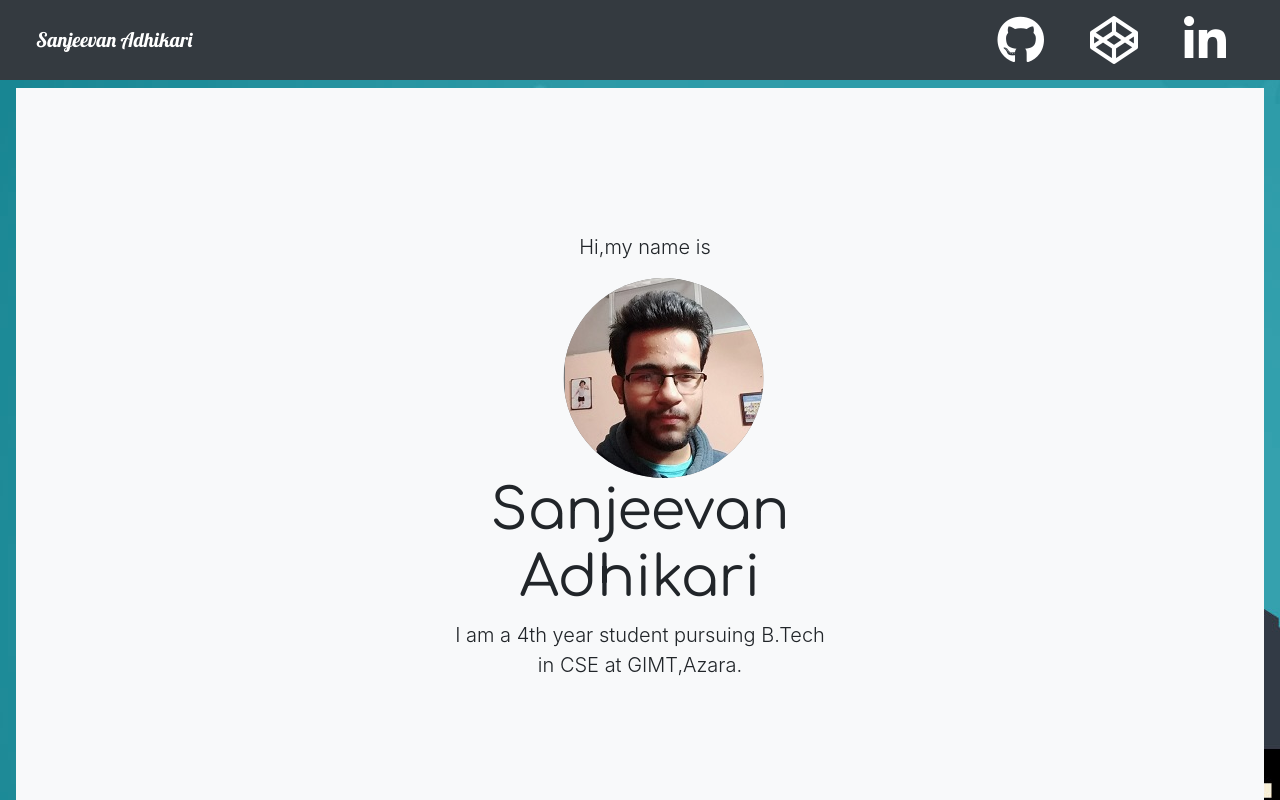
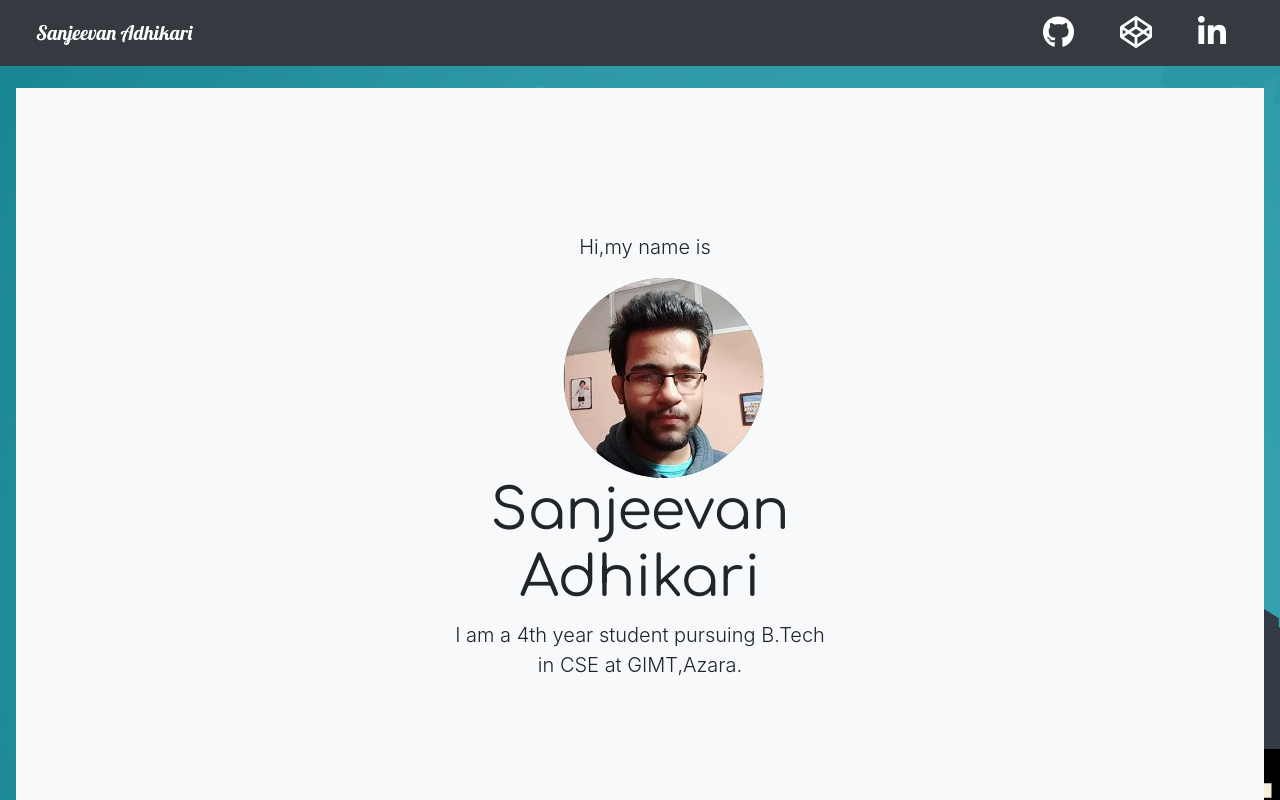
Before and after one commit to Sanjeevan1998/trainingportfolio, a plain HTML site: page index.html in a window 1280 px wide. Shown: the top 800 px of the page. Drawn offline with nearby package versions, Linux system fonts and the light colour scheme.

Commit message:
icon size change

```diff
--- a/index.html
+++ b/index.html
@@ -30,13 +30,13 @@
   <div class="collapse navbar-collapse" id="navbarSupportedContent">
     <ul class="navbar-nav ml-auto">
       <li class="nav-item active" style="margin: 0 30px 0 0;">
-        <a class="nav-link" href="https://github.com/Sanjeevan1998"><i  title="Github" class="fab fa-github fa-3x"></i><span class="sr-only">(current)</span></a>
+        <a class="nav-link" href="https://github.com/Sanjeevan1998"><i  title="Github" class="fab fa-github fa-2x"></i><span class="sr-only">(current)</span></a>
       </li>
       <li class="nav-item active " style="margin: 0 30px 0 0;">
-        <a class="nav-link" href="https://codepen.io/Sanju98/"><i  title="Codepen" class="fab fa-codepen fa-3x"></i></a>
+        <a class="nav-link" href="https://codepen.io/Sanju98/"><i  title="Codepen" class="fab fa-codepen fa-2x"></i></a>
       </li>
       <li class="nav-item active " style="margin: 0 30px 0 0;">
-        <a class="nav-link" href="https://www.linkedin.com/in/sanjeevan-adhikari-227892180/"><i title="Linked-In" class="fab fa-linkedin-in fa-3x"></i></a>
+        <a class="nav-link" href="https://www.linkedin.com/in/sanjeevan-adhikari-227892180/"><i title="Linked-In" class="fab fa-linkedin-in fa-2x"></i></a>
       </li>
     </ul>
   </div>
```
